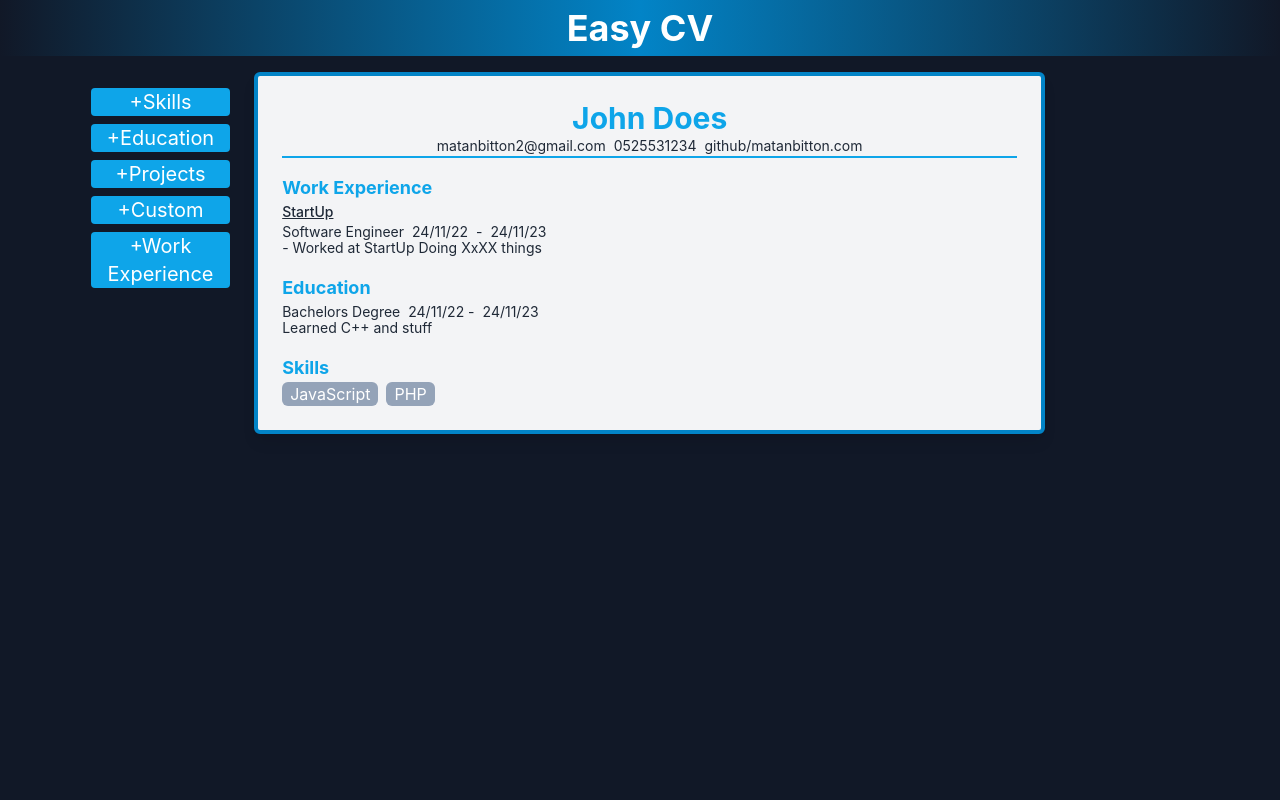
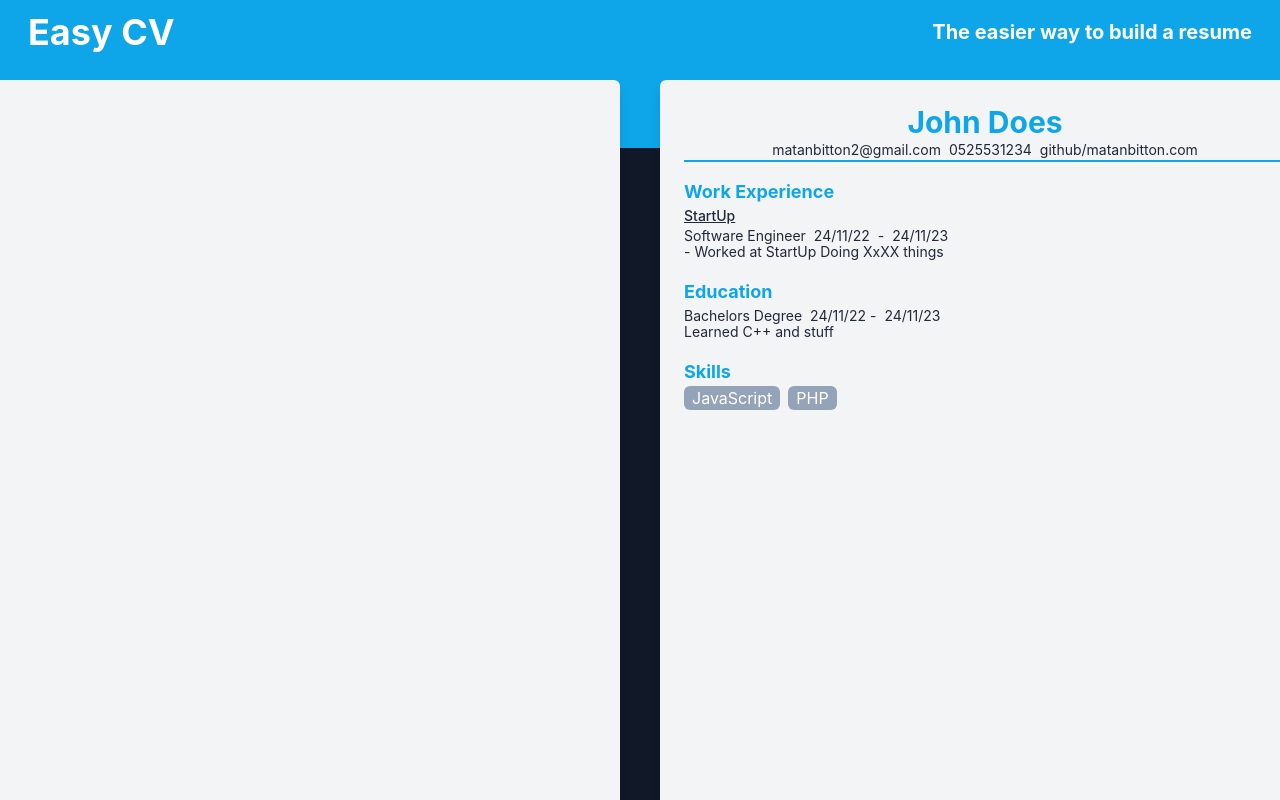
Before and after one commit to Matanbitton/cv-app, a React (Create React App) app: page / in a window 1280 px wide. Built offline with nearby package versions, Linux system fonts and the light colour scheme.

Commit message:
change app UI and functionality

```diff
--- a/src/App.js
+++ b/src/App.js
@@ -135,20 +135,20 @@ function App() {
       })
     );
   }
-  function removeAllButtons() {
-    const buttons = document.querySelectorAll("button");
-  }
 
   return (
     <div
-      className=" h-screen
-       flex flex-col justify-start gap-4 items-center bg-gray-900 text-white text-xxl w-screen "
+      className="relative h-screen
+       flex flex-col justify-start gap-4 items-center w-full bg-gray-900 text-white text-xxl overflow-scroll "
     >
-      <p className=" bg-gradient-to-r from-gray-900 via-sky-600 to-gray-900 text-4xl p-2 text-center font-bold w-full">
-        Easy CV
+      {" "}
+      <div className="header flex gap-5 box-border bg-sky-500  p-3 pb-24 justify-between items-center font-bold w-full">
+        <p className="text-4xl text-center pl-4">Easy CV</p>
+        <p className="text-xl text-center  pr-4">
+          The easier way to build a resume
         </p>
-      <div className="flex gap-2 w-90 justify-center mr-24 ">
-        <div className="flex flex-col gap-2 p-4">
+      </div>
+      <div className="flex flex-col gap-2 p-4 mt-24 absolute left-24">
         <button
           onClick={handleSkills}
           className="px-4  rounded text-xl text-white  bg-sky-500"
@@ -180,9 +180,13 @@ function App() {
           +Work Experience
         </button>
       </div>
+      <div className="flex gap-2  justify-center  ">
+        <div className="absolute top-20  flex gap-10">
+          <div className=" shadow-lg p-4 rounded-md  justify-center overflow-hidden max-h-[1080px] max-w-lg min-w-[650px] min-h-[850px]  bg-gray-100 text-gray-800"></div>
 
-        <div className=" shadow-lg mr-16 border-sky-600 border-4 p-4 rounded-md  justify-center overflow-hidden max-h-screen max-w-lg min-w-full  bg-gray-100 text-gray-800">
+          <div className=" shadow-lg  p-4 rounded-md  justify-center overflow-hidden max-h-[1080px] max-w-lg min-w-[650px] min-h-[850px]  bg-gray-100 text-gray-800">
             {section}
+          </div>
         </div>
       </div>
     </div>
```
Lines whose indentation alone changed are shown as unchanged.
